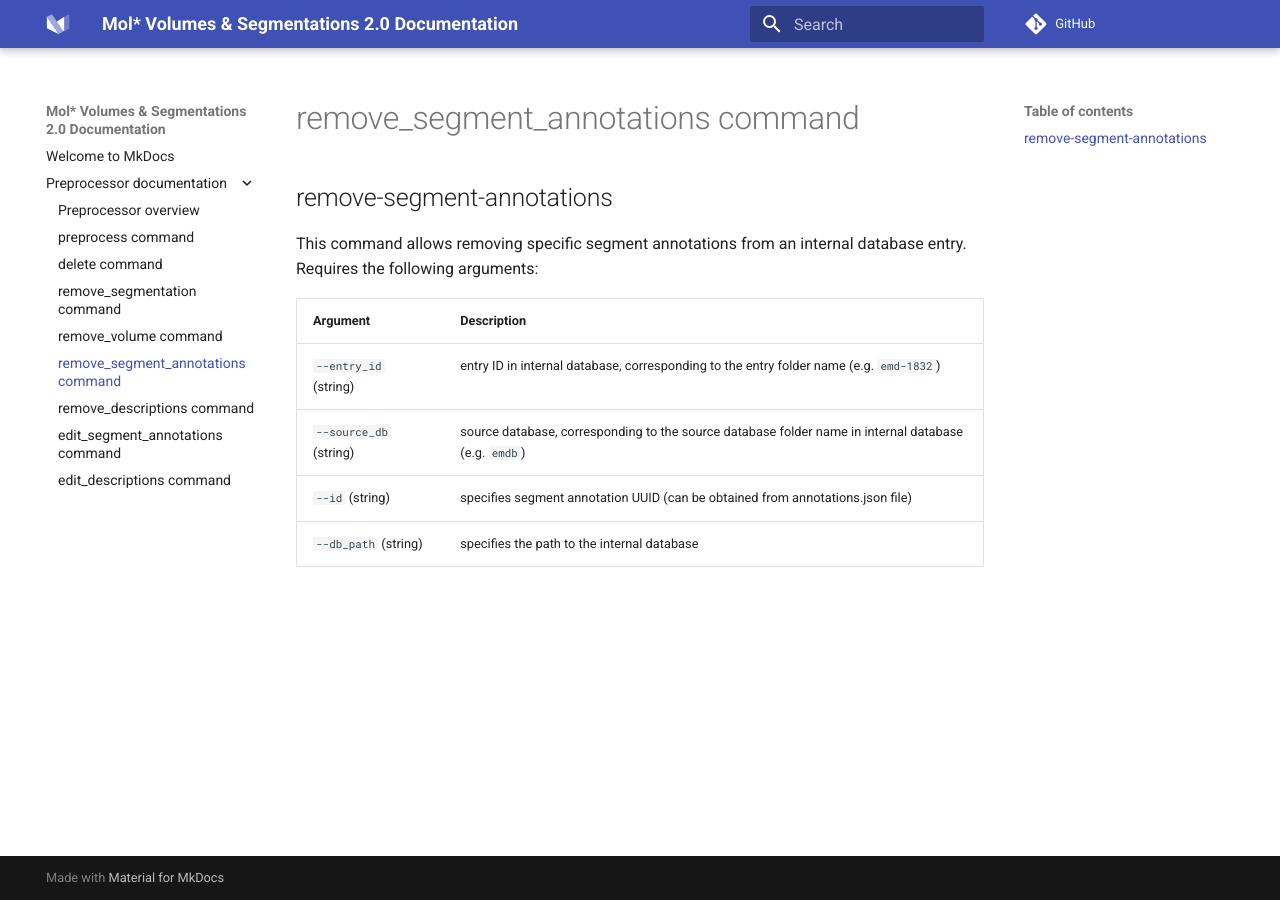
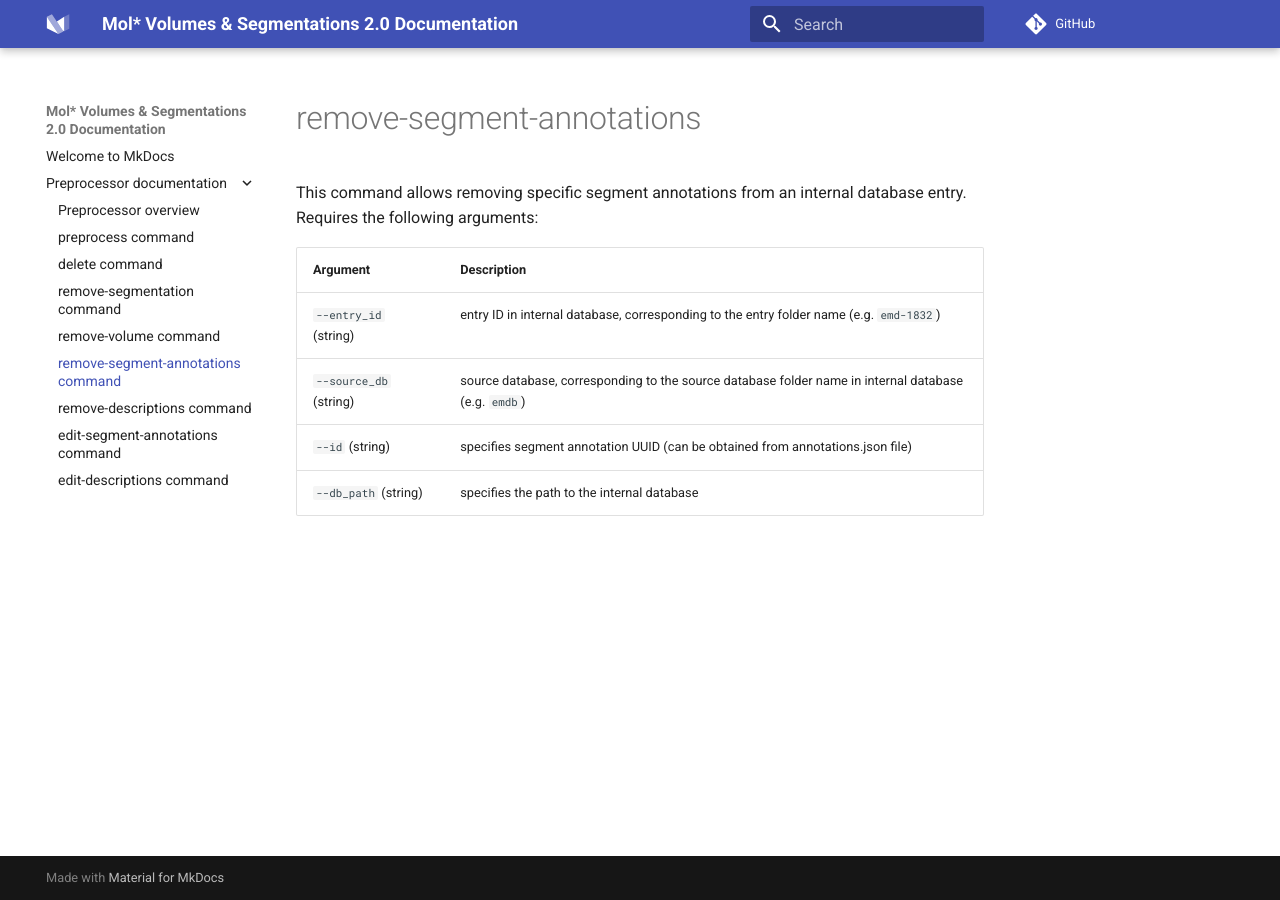
Before and after one commit to aliaksei-chareshneu/volseg_docs, an MkDocs documentation site: the page built from docs/preprocessor/remove_segment_annotations.md, in a window 1280 px wide. Built offline with MkDocs 1.6.1 and Material for MkDocs 9.7.7, drawn with Linux system fonts in a browser that asks for light colours; comment, search, counter and statistics services are not loaded.

Commit message:
fix mistake

```diff
--- a/docs/preprocessor/remove_segment_annotations.md
+++ b/docs/preprocessor/remove_segment_annotations.md
@@ -1,4 +1,4 @@
-## remove-segment-annotations
+# remove-segment-annotations
 
 This command allows removing specific segment annotations from an internal database entry. Requires the following arguments:
 
--- a/mkdocs.yml
+++ b/mkdocs.yml
@@ -55,12 +55,12 @@ nav:
     - Preprocessor overview: 'preprocessor/overview.md'
     - preprocess command: 'preprocessor/preprocess.md'
     - delete command: 'preprocessor/delete.md'
-    - remove_segmentation command: 'preprocessor/remove_segmentation.md'
-    - remove_volume command: 'preprocessor/remove_volume.md'
-    - remove_segment_annotations command: 'preprocessor/remove_segment_annotations.md'
-    - remove_descriptions command: 'preprocessor/remove_descriptions.md'
-    - edit_segment_annotations command: 'preprocessor/edit_segment_annotations.md'
-    - edit_descriptions command: 'preprocessor/edit_descriptions.md'
+    - remove-segmentation command: 'preprocessor/remove_segmentation.md'
+    - remove-volume command: 'preprocessor/remove_volume.md'
+    - remove-segment-annotations command: 'preprocessor/remove_segment_annotations.md'
+    - remove-descriptions command: 'preprocessor/remove_descriptions.md'
+    - edit-segment-annotations command: 'preprocessor/edit_segment_annotations.md'
+    - edit-descriptions command: 'preprocessor/edit_descriptions.md'
     # - Preprocessor: preprocessor.md
     # - Server: server.md
     # - Volumes & Segmentations Toolkit: vs_toolkit.md
```
Also changed, not shown: docs/preprocessor/edit_segment_annotations.md (+1 -1 lines).
